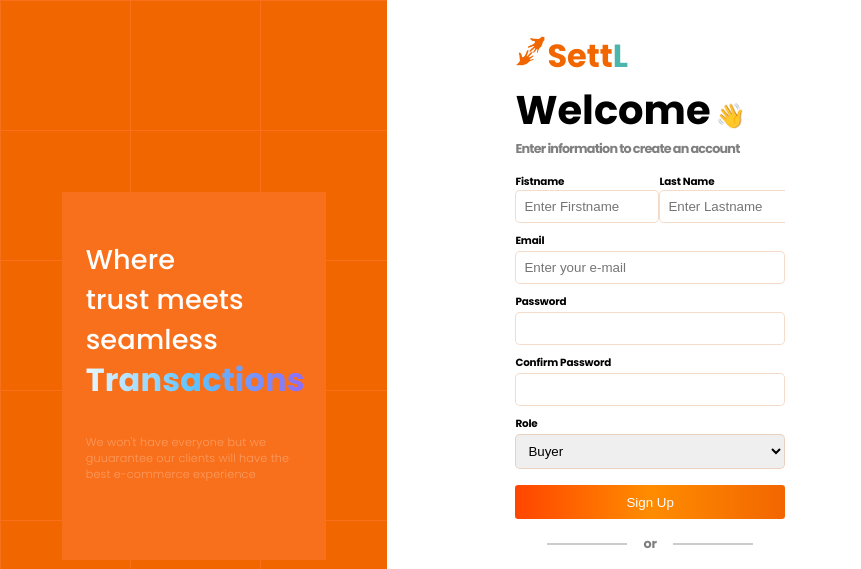
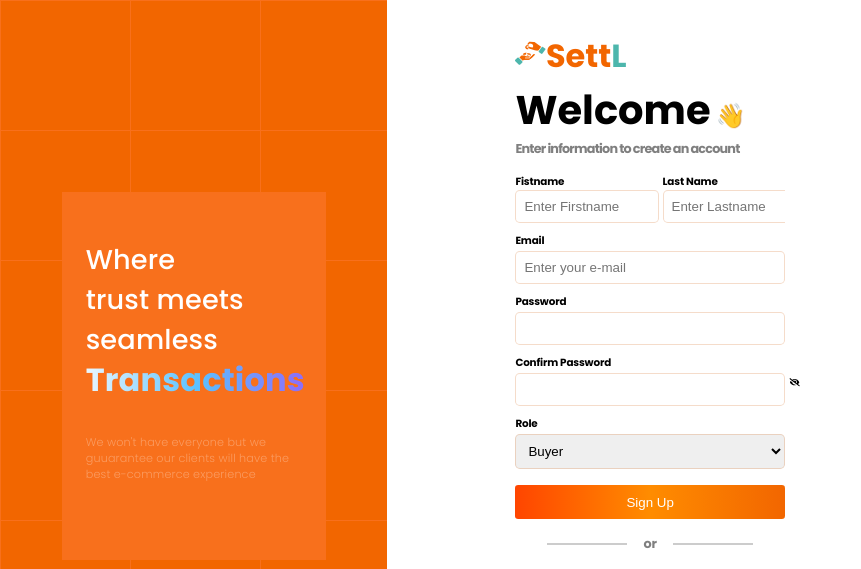
Before and after one commit to Daddysboi/SettL-ftend, a React app: page /signup in a window 1280 px wide. Shown: the top 569 px of the page, without its empty margins (0-861 px from the left). Built offline with nearby package versions, Linux system fonts and the light colour scheme.

Commit message:
working on auth

```diff
--- a/src/Components/Dashboard/Header.Dashboard.js
+++ b/src/Components/Dashboard/Header.Dashboard.js
@@ -1,7 +1,7 @@
 import React, { useState, useEffect } from "react";
 import styled from "styled-components";
 import { NavLink } from "react-router-dom";
-import logo from "../../assets/logo/White-removebg-preview.png";
+import logo from "../../assets/logo/favicon.png";
 import { FontAwesomeIcon } from "@fortawesome/react-fontawesome";
 import { faUser } from "@fortawesome/free-regular-svg-icons";
 import axios from "axios";
--- a/src/Components/Dashboard/Home/TransactionPopup.Home.js
+++ b/src/Components/Dashboard/Home/TransactionPopup.Home.js
@@ -16,6 +16,7 @@ import { PaystackButton } from "react-paystack";
 import styled from "styled-components";
 
 const StyledModal = styled(Modal)`
+  margin-top: 5rem;
   overlay {
     background-color: rgba(0, 0, 0, 0.5);
     display: flex;
@@ -31,7 +32,7 @@ const StyledModal = styled(Modal)`
     bottom: auto;
     margin-right: -50%;
     transform: translate(-50%, -50%);
-    width: 300px; /* Adjust the width as needed */
+    width: 50%; /* Adjust the width as needed */
     padding: 20px;
     background-color: #ffffff;
     border-radius: 10px;
@@ -40,9 +41,12 @@ const StyledModal = styled(Modal)`
 
   .close-button {
     position: absolute;
-    top: 10px;
-    right: 10px;
+    top: 1.5rem;
+    right: 2rem;
     cursor: pointer;
+  }
+  .bm-burger-bars {
+    background: #373a47;
   }
 `;
 
@@ -54,10 +58,14 @@ const StyledButton = styled.button`
   border-radius: 5px;
   cursor: pointer;
   transition: background-color 0.3s;
-  margin-left: 1rem;
+  position: absolute;
+  top: 8.5rem;
+  right: 2rem;
 
   &:hover {
-    background-color: #f8701c;
+    background-color: transparent;
+    border: 2px solid #f8701c;
+    color: #f8701c;
   }
 `;
 
@@ -75,7 +83,9 @@ const StyledBackButton = styled.button`
   border-radius: 5px;
   cursor: pointer;
   transition: background-color 0.3s, color 0.3s;
-
+  position: absolute;
+  top: 12rem;
+  right: 2rem;
   &:hover {
     background-color: #f26600;
     color: #ffffff;
@@ -313,7 +323,7 @@ const TransactionFormPopup = ({
       case 2:
         return (
           <StyledFormDiv>
-            <h2>Select Transaction Type</h2>
+            <h2>Transaction Type</h2>
             <label htmlFor="transactionType">Select transaction type:</label>
             <div>
               <button
@@ -346,7 +356,7 @@ const TransactionFormPopup = ({
       case 3:
         return (
           <div>
-            <h2>Enter Transaction Details</h2>
+            <h2>Transaction Details</h2>
             {formik.values.transactionType && (
               <div>
                 <label htmlFor="amount">Enter transaction amount:</label>
@@ -536,7 +546,7 @@ const TransactionFormPopup = ({
               handleNext();
             }}
           >
-            Save Details & Next
+            Save & Next
           </StyledButton>
         )}
         {currentModalStep === 5 && (
--- a/src/Components/LayoutComponents/Header.js
+++ b/src/Components/LayoutComponents/Header.js
@@ -15,7 +15,7 @@ const StyledContainer = styled.div`
   z-index: 1;
   background-color: #fff;
 
-  @media (max-width: 768px) {
+  @media (max-width: 769px) {
     flex-direction: column;
     padding: 1rem;
     align-items: flex-start;
@@ -30,8 +30,11 @@ const StyledLogo = styled(NavLink)`
   font-size: 2.5rem;
   font-weight: 600;
 
-  @media (max-width: 768px) {
-    margin-bottom: 1rem;
+  @media only screen and (min-width: 769px) and (max-width: 1024px) {
+    flex-direction: column;
+    flex: 0.8;
+
+    align-items: flex-start;
   }
 `;
 
@@ -46,17 +49,17 @@ const StyledLinks = styled.div`
   justify-content: space-between;
   align-items: center;
 
-  @media (max-width: 768px) {
-    flex-direction: column;
-    /* display: none; */
-    align-items: flex-start;
+  @media only screen and (min-width: 769px) and (max-width: 1024px) {
+    flex: 1.5;
+    align-items: center;
   }
 `;
 
 const StyledLink = styled(Link)`
   cursor: pointer;
   margin-right: 1rem;
-
+  align-items: center;
+  padding-top: 1rem;
   &:hover {
     color: #f26600;
   }
--- a/src/Pages/Otp.js
+++ b/src/Pages/Otp.js
@@ -1,6 +1,6 @@
-import React, { useState } from "react";
+import React, { useState, useContext } from "react";
 import axios from "axios";
-import { useUser } from "../contexts/UserContext";
+import { userContext } from "../App";
 import { useNavigate } from "react-router-dom";
 import OtpInput from "react-otp-input";
 import { toast, ToastContainer } from "react-toastify";
@@ -11,26 +11,30 @@ const Container = styled.div`
   display: flex;
   flex-direction: column;
   align-items: center;
-  padding: 20px;
+  margin-top: 4rem;
 `;
 
 const SubmitButton = styled.button`
   margin-top: 20px;
   padding: 10px 20px;
   font-size: 16px;
-  background-color: #007bff;
+  background-color: #f26600;
   color: #fff;
   border: none;
   border-radius: 5px;
   cursor: pointer;
+  margin-bottom: 8rem;
 
   &:hover {
-    background-color: #0056b3;
+    background-color: transparent;
+    border: 2px solid #f26600;
+    color: #f26600;
   }
 `;
 
 const OtpVerification = () => {
-  const { userData } = useUser();
+  const [userData, setUserData] = useContext(userContext);
+
   const [otp, setOtp] = useState("");
   const navigate = useNavigate();
 
@@ -46,27 +50,32 @@ const OtpVerification = () => {
   };
 
   const handleSubmit = async () => {
-    console.log("user Data: " + userData);
+    console.log("user Data: " + JSON.stringify(userData));
+
     if (/^[0-9]{4}$/.test(otp)) {
       try {
+        console.log(otp);
         const response = await axios.post(
-          "https://settl-core-dev.onrender.com/api/v1/verify-otp",
+          "https://settl-core-dev.onrender.com/api/v1/register",
           {
             email: userData.email,
             otp: otp,
             firstName: userData.firstName,
             lastName: userData.lastName,
+            password: userData.password,
           }
         );
-
-        if (response.status === 200) {
+        console.log(response);
+        if (response.status == 200) {
           showToast("Registration successful!", "success");
           navigate("/login");
+          // setOtp("");
         } else {
           showToast("Invalid OTP. Please enter a valid OTP.", "error");
         }
       } catch (error) {
         console.error("OTP verification failed:", error);
+        console.log("Response Data:", error.response.data);
         showToast("OTP verification failed. Please try again.", "error");
       }
     } else {
@@ -84,6 +93,10 @@ const OtpVerification = () => {
   };
   return (
     <Container>
+      <h4>
+        Please enter the OTP sent to{" "}
+        {userData && userData.email ? `your ${userData.email}` : "your email"}
+      </h4>
       <OtpInput
         value={otp}
         onChange={setOtp}
@@ -91,10 +104,20 @@ const OtpVerification = () => {
         separator={<span>-</span>}
         isInputNum={true}
         shouldAutoFocus={true}
-        containerStyle="otp-container"
-        inputStyle="otp-input"
+        containerStyle={{
+          display: "flex",
+          justifyContent: "center",
+          gap: "0.5rem",
+        }}
+        inputStyle={{
+          width: "4rem",
+          height: "4rem",
+          fontSize: "3rem",
+          borderRadius: "5px",
+          border: "1px solid #ccc",
+        }}
         isInputSecure={true}
-        renderSeparator={<span>-</span>}
+        renderSeparator={(props) => <span {...props}> </span>}
         renderInput={(props) => <input {...props} />}
       />
       <SubmitButton onClick={handleSubmit} disabled={!otp}>
--- a/src/Pages/SignIn.js
+++ b/src/Pages/SignIn.js
@@ -21,7 +21,7 @@ const StyledContainer = styled.div`
   @media only screen and (min-width: 481px) and (max-width: 768px) {
   }
 
-  // Small screens, laptops
+  //   // Small screens, laptops
   @media only screen and (min-width: 769px) and (max-width: 1024px) {
   }
 
@@ -29,23 +29,23 @@ const StyledContainer = styled.div`
   @media only screen and (min-width: 1025px) and (max-width: 1200px) {
   }
 
-  // Extra large screens, TV
+  //   // Extra large screens, TV
   @media only screen and (min-width: 1201px) {
   }
 `;
 
-//Left
 const StyledLeft = styled.div`
   flex: 0.6;
   background-color: #f26600;
-  background-image: linear-gradient(#f8701c 0.6px, transparent 0.6px),
-    linear-gradient(90deg, #f8701c 0.6px, transparent 0.6px);
-  background-size: 130px 130px;
-  background-position: 0 0, 0 0;
-  top: 0;
-  bottom: 0;
-  left: 0;
+  background-image: linear-gradient(#f8701c 0.6px, transparent 0.6px);
+      linear-gradient(90deg, #f8701c 0.6px, transparent 0.6px);
+    background-size: 130pSx 130px;
+    background-position: 0 0, 0 0;
+    top: 0;
+    bottom: 0;
+    left: 0;
 `;
+
 const StyledInnerLeft = styled.div`
   border-color: black;
   color: white;
@@ -56,7 +56,7 @@ const StyledInnerLeft = styled.div`
 
   // Mobile devices
   @media only screen and (min-width: 320px) and (max-width: 480px) {
-    display: none;
+    display: none;t
     flex: 0;
   }
 
@@ -295,11 +295,8 @@ const showToast = (message, type) => {
 const SignIn = () => {
   const [formData, setFormData] = useState({ email: "", password: "" });
   const [errors, setErrors] = useState("");
-  const [userAlert, setUserAlert] = useState("");
-  const [user, setUser] = useState([]);
-  const [profile, setProfile] = useState([]);
+  const [passwordVisibility, setPasswordVisibility] = useState(false);
   const inputRef = useRef();
-  const [passwordVisibility, setPasswordVisibility] = useState(false);
 
   const signIn = useGoogleLogin({
     // clientId: process.env.REACT_APP_GOOGLE_CLIENT_ID,
@@ -341,24 +338,35 @@ const SignIn = () => {
     e.preventDefault();
 
     try {
-      const url = "";
+      console.log("testing");
+      const url = "https://settl-core-dev.onrender.com/api/v1/signin";
       const { data: res } = await axios.post(url, formData);
+      console.log("testing 2");
+      // console.log(data);
 
-      localStorage.setItem("token", res.formData);
-      window.location.href = "/dasboard/1";
+      if (res.status === 200) {
+        localStorage.setItem("token", res.token);
+        // console.log(data);
+        console.log(token);
+
+        window.location.href = "/dashboard/1";
+      }
     } catch (error) {
       handleSignInError(error, setErrors);
     }
   };
+
   const handleSignInError = (error, setErrors) => {
-    if (
-      error.response &&
-      error.response.status >= 400 &&
-      error.response.status < 500
-    ) {
-      setErrors(error.response.data.message);
+    if (error.response) {
+      if (error.response.status === 401) {
+        setErrors("Invalid email or password. Please try again.");
+      } else if (error.response.status >= 400 && error.response.status < 500) {
+        setErrors("Client-side error. Please check your inputs.");
+      } else {
+        setErrors("Sign-In failed. Please try again.");
+      }
     } else {
-      setErrors("Login failed. Please check your credentials and try again.");
+      setErrors("Network error. Please try again.");
     }
   };
   return (
--- a/src/Pages/SignUp.js
+++ b/src/Pages/SignUp.js
@@ -5,9 +5,10 @@ import { googleLogout, useGoogleLogin } from "@react-oauth/google";
 import axios from "axios";
 import * as Yup from "yup";
 import "react-toastify/dist/ReactToastify.css";
-import logo from "../assets/logo/White-removebg-preview.png";
+import logo from "../assets/logo/favicon.png";
 import googleImg from "../assets/images/flat-color-icons_google.svg";
-import { useUser } from "../contexts/UserContext";
+import { useContext } from "react";
+import { userContext } from "../App";
 import { useFormik } from "formik";
 import { ToastContainer, toast, Slide } from "react-toastify";
 import { FaEye, FaEyeSlash } from "react-icons/fa";
@@ -20,10 +21,6 @@ import {
   LockOutlined,
   MailOutlined,
 } from "@ant-design/icons";
-const toastStyle = css`
-  font-size: 14px; /* Adjust the font size as needed */
-  padding: 12px 16px; /* Adjust the padding as needed */
-`;
 
 const StyledCheckbox = styled(Checkbox)`
   // Style for the Ant Design Checkbox
@@ -212,7 +209,6 @@ const StyledForm = styled.form`
 const StyledLabel = styled.label`
   font-size: 0.65rem;
   letter-spacing: -0.01rem;
-  position: relative;
 `;
 
 const StyledInput = styled.input`
@@ -223,6 +219,7 @@ const StyledInput = styled.input`
   display: block;
   border-radius: 0.3rem;
   border: 1px solid rgba(223, 140, 82, 0.3);
+
   &:focus {
     border: 2px solid #ff4500;
   }
@@ -230,22 +227,21 @@ const StyledInput = styled.input`
 
 const EyeIcon = styled.span`
   position: absolute;
-  top: 37%;
-  position: absolute;
-  top: 37%;
+  top: 47%;
+  z-index: 2;
   cursor: pointer;
 
   @media screen and (max-width: 1400px) {
-    transform: translateX(2000%);
+    transform: translateX(1000%);
   }
 
   @media screen and (max-width: 1200px) {
-    transform: translateX(2500%);
+    transform: translateX(1500%);
   }
   cursor: pointer;
 
   @media screen and (max-width: 1600px) {
-    transform: translateX(2600%);
+    transform: translateX(2150%);
   }
 `;
 const StyledSelect = styled.select`
@@ -344,6 +340,7 @@ const StyledRight = styled.div`
 
   // Desktops, large screens
   @media only screen and (min-width: 1025px) and (max-width: 1200px) {
+    flex: 0.2;
   }
 
   // Extra large screens, TV
@@ -360,7 +357,11 @@ const SignupSchema = Yup.object().shape({
     .min(2, "Must be at least 2 characters"),
   email: Yup.string()
     .email("Invalid email address")
-    .required("Email is required"),
+    .required("Email is required")
+    .matches(
+      /^(?=.*[a-zA-Z0-9])(?=.*[!@#$%^&*])[a-zA-Z0-9!@#$%^&*]+$/,
+      "Password must contain at least one alphanumeric character and one symbol"
+    ),
   password: Yup.string()
     .required("Password is required")
     .min(8, "Password must be at least 8 characters"),
@@ -377,7 +378,7 @@ const Signup = () => {
   const [passwordVisibility, setPasswordVisibility] = useState(false);
   const [formErrors, setFormErrors] = useState({});
 
-  const { storeUserData } = useUser();
+  const [userData, setUserData] = useContext(userContext);
   const navigate = useNavigate();
 
   useEffect(() => {
@@ -402,7 +403,6 @@ const Signup = () => {
     // },
     // onError: (error) => console.log("Signup Failed:", error),
   });
-  console.log("working");
   console.log("otp1");
 
   const formik = useFormik({
@@ -414,35 +414,43 @@ const Signup = () => {
       confirmPassword: "",
       role: "",
     },
-    // validationSchema: SignupSchema,
+    // validationSchema: SignupSchema, //causin problems so i comment it out
     onSubmit: async (values) => {
-      console.log("Form Values:", values);
-      console.log("Form Errors:", formik.errors);
-      console.log("otp0");
       try {
-        console.log("Formik Errors:", formik.errors);
-        console.log("otp5");
-        console.log("Submitting form data:", values);
+        if (!values.password) {
+          toast.error("Password is required");
+          return;
+        }
+        const passwordRegex =
+          /^(?=.*[a-zA-Z0-9])(?=.*[!@#$%^&*])[a-zA-Z0-9!@#$%^&*]+$/;
+        if (!passwordRegex.test(values.password)) {
+          toast.error(
+            "Password must contain at least one alphanumeric character and one symbol"
+          );
+          return;
+        }
+
         const response = await axios.post(
-          "https://jsonplaceholder.typicode.com/posts",
+          "https://settl-core-dev.onrender.com/api/v1/send-otp",
           {
             email: values.email,
           }
         );
-        console.log("otp1");
-        console.log("Response:", response);
-        if (response.status >= 200 && response.status < 300) {
+
+        if (response.status === 200) {
           console.log("otp2");
 
-          storeUserData({
+          setUserData({
             firstName: values.firstName,
             lastName: values.lastName,
             email: values.email,
             role: values.role,
+            password: values.password,
           });
 
           console.log("Response:", response);
           console.log("otp4");
+          console.log("userdata Signup:", userData);
           toast.success("Registration successful!");
           navigate("/otp");
         } else {
@@ -450,12 +458,28 @@ const Signup = () => {
         }
       } catch (error) {
         console.error("Registration failed:", error);
-        console.log("Server Response:", error.response);
-        toast.error("Registration failed. Please try again.");
+
+        if (error.response) {
+          const { data } = error.response;
+
+          if (data.errors) {
+            // Iterate through the errors and show toast messages
+            Object.keys(data.errors).forEach((field) => {
+              toast.error(`${field}: ${data.errors[field]}`);
+            });
+          } else {
+            // Show a generic error toast
+            toast.error("Registration failed. Please try again.");
+          }
+        } else {
+          // Show a generic error toast
+          toast.error("Registration failed. Please try again.");
+        }
       }
     },
     touched: {},
   });
+
   const { handleSubmit, handleChange, handleBlur, values, touched } = formik;
 
   // const handleChange = useCallback(
@@ -506,7 +530,6 @@ const Signup = () => {
 
         <StyledMiddle>
           <StyledLogo to="/">
-            <ToastContainer />
             <StyledImg src={logo} alt="logo" />
             Sett<span style={{ color: "#4db6ac" }}>L</span>
           </StyledLogo>
@@ -528,12 +551,20 @@ const Signup = () => {
               draggable
               pauseOnHover
               transition={Slide}
-              toastStyle={toastStyle}
             />
 
-            <StyledForm onSubmit={handleSubmit} ref={inputRef}>
-              <div style={{ display: "flex", justifyContent: "space-between" }}>
-                <StyledLabel>
+            <StyledForm
+              onSubmit={handleSubmit}
+              disabled={formik.isSubmitting}
+              ref={inputRef}
+            >
+              <div
+                style={{
+                  display: "flex",
+                  justifyContent: "space-between",
+                }}
+              >
+                <StyledLabel htmlFor="firstName">
                   Fistname
                   <StyledInput
                     type="text"
@@ -542,11 +573,11 @@ const Signup = () => {
                     placeholder="Enter Firstname"
                     onChange={handleChange}
                     onBlur={handleBlur}
-                    style={{ width: "9rem" }}
+                    style={{ width: "9rem", marginRight: "0.2rem" }}
                   />
                 </StyledLabel>
 
-                <StyledLabel>
+                <StyledLabel htmlFor="lastName">
                   Last Name
                   <StyledInput
                     type="text"
@@ -560,7 +591,7 @@ const Signup = () => {
                 </StyledLabel>
               </div>
 
-              <StyledLabel>
+              <StyledLabel htmlFor="email">
                 Email
                 <StyledInput
                   type="text"
@@ -572,12 +603,13 @@ const Signup = () => {
                 />
               </StyledLabel>
 
-              <StyledLabel>
+              <StyledLabel htmlFor="password">
                 Password
                 <EyeIcon onClick={togglePasswordVisibility}>
                   {passwordVisibility ? <FaEye /> : <FaEyeSlash />}
                 </EyeIcon>
                 <StyledInput
+                  style={{ position: "relative" }}
                   name="password"
                   value={values.password}
                   onChange={handleChange}
@@ -586,7 +618,7 @@ const Signup = () => {
                   {...formik.getFieldProps("password")}
                 />
               </StyledLabel>
-              <StyledLabel>
+              <StyledLabel htmlFor="confirmPassword">
                 Confirm Password
                 <StyledInput
                   type={passwordVisibility ? "text" : "password"}
@@ -600,7 +632,7 @@ const Signup = () => {
                   onClick={togglePasswordVisibility}
                 ></EyeIcon> */}
               </StyledLabel>
-              <StyledLabel>
+              <StyledLabel htmlFor="role">
                 Role
                 <StyledSelect
                   name="role"
@@ -618,7 +650,9 @@ const Signup = () => {
                 <ErrorMessage>{formErrors.password}</ErrorMessage>
               )}
 
-              <StyledBtn type="submit">Sign Up</StyledBtn>
+              <StyledBtn type="submit" disabled={formik.isSubmitting}>
+                Sign Up
+              </StyledBtn>
             </StyledForm>
           </div>
           <StyledLineCont>
--- a/src/contexts/UserContext.js
+++ b/src/contexts/UserContext.js
@@ -1,6 +1,6 @@
 import { createContext, useContext, useState } from "react";
 
-const UserContext = createContext();
+// const UserContext = createContext();
 
 export const UserProvider = ({ children }) => {
   const [userData, setUserData] = useState(null);
```
Also changed, not shown: src/App.js (+7 -3 lines), src/Components/Dashboard/Dashboard.js (+14 -0 lines), src/Components/LayoutComponents/Footer.js (+31 -0 lines), src/Components/Dashboard/Resolution.Dashboard.js (renamed from src/Components/Resolution.js).
